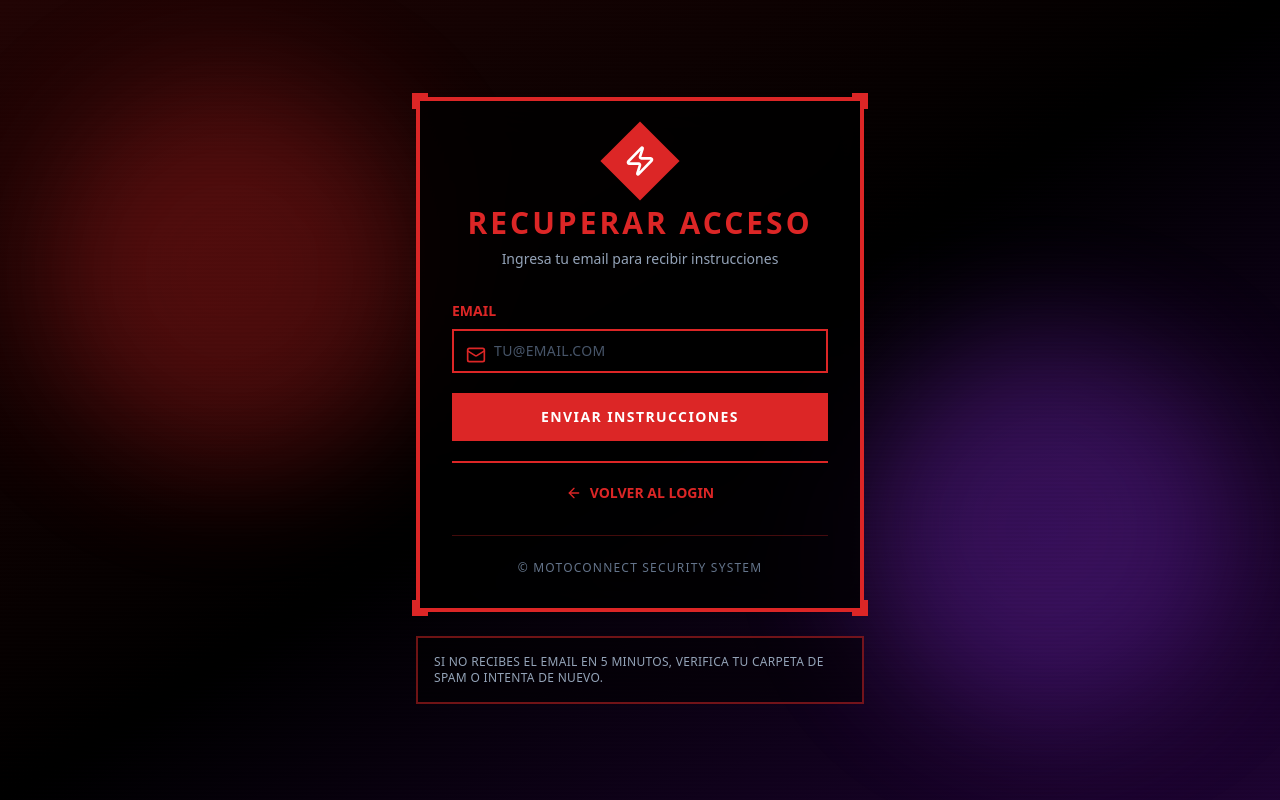
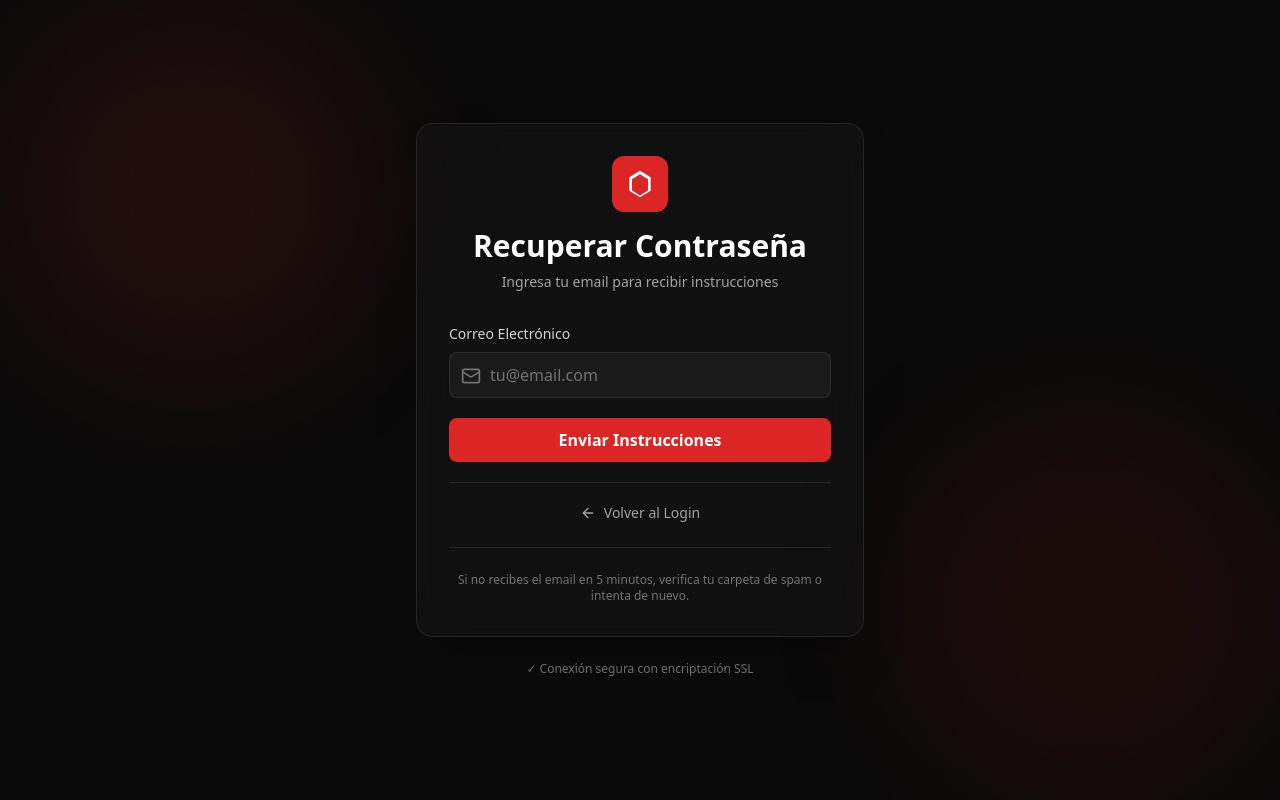
Before and after one commit to Santia2948329487/MotoConnect, a Next.js app: page /auth/forgotpassword in a window 1280 px wide. Built offline with nearby package versions, Linux system fonts and the light colour scheme.

Commit message:
Recuperar Contraseña Actualizado

```diff
--- a/src/app/auth/forgotpassword/page.tsx
+++ b/src/app/auth/forgotpassword/page.tsx
@@ -1,8 +1,7 @@
 "use client";
 
 import { useState } from "react";
-import { Mail, ArrowLeft, Zap, Loader } from "lucide-react";
-import Link from "next/link";
+import { Mail, ArrowLeft, Loader } from "lucide-react";
 
 export default function ForgotPasswordPage() {
   const [email, setEmail] = useState("");
@@ -17,7 +16,6 @@ export default function ForgotPasswordPage() {
 
     try {
       // Aquí iría la lógica real con tu backend
-      // Por ahora simulamos
       await new Promise((resolve) => setTimeout(resolve, 2000));
 
       if (!email.includes("@")) {
@@ -36,71 +34,46 @@ export default function ForgotPasswordPage() {
   };
 
   return (
-    <div className="min-h-screen bg-black text-white overflow-hidden relative">
-      {/* Fondo con efecto GTA VI */}
-      <div className="fixed inset-0">
-        {/* Gradiente GTA VI */}
-        <div className="absolute inset-0 bg-gradient-to-br from-red-950 via-black to-purple-950 opacity-50"></div>
+    <div className="min-h-screen bg-neutral-950 flex items-center justify-center p-4 relative overflow-hidden">
+      {/* Efectos de fondo */}
+      <div className="absolute top-0 left-0 w-96 h-96 bg-red-600/10 rounded-full blur-3xl"></div>
+      <div className="absolute bottom-0 right-0 w-96 h-96 bg-red-700/10 rounded-full blur-3xl"></div>
 
-        {/* Líneas animadas */}
-        <div className="absolute top-0 left-0 w-full h-full">
-          <div className="absolute top-20 left-10 w-96 h-96 bg-red-600 rounded-full blur-3xl opacity-10 animate-pulse"></div>
-          <div className="absolute bottom-20 right-10 w-96 h-96 bg-purple-600 rounded-full blur-3xl opacity-10 animate-pulse delay-1000"></div>
-        </div>
-
-        {/* Grid background */}
-        <div
-          className="absolute inset-0 opacity-5"
-          style={{
-            backgroundImage:
-              "linear-gradient(0deg, transparent 24%, rgba(255, 0, 0, 0.05) 25%, rgba(255, 0, 0, 0.05) 26%, transparent 27%, transparent 74%, rgba(255, 0, 0, 0.05) 75%, rgba(255, 0, 0, 0.05) 76%, transparent 77%, transparent), linear-gradient(90deg, transparent 24%, rgba(255, 0, 0, 0.05) 25%, rgba(255, 0, 0, 0.05) 26%, transparent 27%, transparent 74%, rgba(255, 0, 0, 0.05) 75%, rgba(255, 0, 0, 0.05) 76%, transparent 77%, transparent)",
-            backgroundSize: "50px 50px",
-          }}
-        ></div>
-      </div>
-
-      {/* Contenido */}
-      <div className="relative z-10 min-h-screen flex items-center justify-center p-4">
-        <div className="w-full max-w-md">
-          {/* Card con bordes GTA */}
-          <div className="border-4 border-red-600 bg-black/80 backdrop-blur-xl p-8 relative">
-            {/* Corners GTA VI */}
-            <div className="absolute -top-2 -left-2 w-4 h-4 border-t-4 border-l-4 border-red-600"></div>
-            <div className="absolute -top-2 -right-2 w-4 h-4 border-t-4 border-r-4 border-red-600"></div>
-            <div className="absolute -bottom-2 -left-2 w-4 h-4 border-b-4 border-l-4 border-red-600"></div>
-            <div className="absolute -bottom-2 -right-2 w-4 h-4 border-b-4 border-r-4 border-red-600"></div>
-
+      <div className="relative z-10 w-full max-w-md">
+        <div className="bg-neutral-900/50 backdrop-blur-xl border border-neutral-800 rounded-2xl p-8 shadow-2xl">
           {/* Header */}
           <div className="text-center mb-8">
             <div className="flex justify-center mb-4">
-                <div className="w-14 h-14 bg-red-600 flex items-center justify-center transform -rotate-45 hover:rotate-0 transition-transform duration-300">
-                  <Zap className="w-8 h-8 text-white transform rotate-45" />
+              <div className="w-14 h-14 bg-red-600 rounded-xl flex items-center justify-center">
+                <svg className="w-8 h-8 text-white" fill="currentColor" viewBox="0 0 24 24">
+                  <path d="M12 2L4 7v10l8 5 8-5V7l-8-5zm0 18.54l-6-3.75V8.46l6-3.75 6 3.75v8.33l-6 3.75z"/>
+                </svg>
               </div>
             </div>
-              <h1 className="text-3xl font-black text-red-600 mb-2 uppercase tracking-widest">
-                RECUPERAR ACCESO
-              </h1>
-              <p className="text-slate-400 text-sm">
-                Ingresa tu email para recibir instrucciones
+            <h1 className="text-3xl font-bold text-white mb-2">Recuperar Contraseña</h1>
+            <p className="text-neutral-400 text-sm">
+              {!success
+                ? "Ingresa tu email para recibir instrucciones"
+                : "Revisa tu correo electrónico"}
             </p>
           </div>
 
           {!success ? (
-              <form onSubmit={handleSubmit} className="space-y-5">
+            <div className="space-y-5">
               {/* Email Input */}
               <div>
-                  <label className="block text-sm font-bold text-red-600 mb-2 uppercase">
-                    EMAIL
+                <label className="block text-sm font-medium text-neutral-300 mb-2">
+                  Correo Electrónico
                 </label>
-                  <div className="relative border-2 border-red-600 bg-black/50">
-                    <Mail className="absolute left-3 top-3.5 w-5 h-5 text-red-600" />
+                <div className="relative">
+                  <Mail className="absolute left-3 top-3.5 w-5 h-5 text-neutral-500" />
                   <input
                     type="email"
                     value={email}
                     onChange={(e) => setEmail(e.target.value)}
                     placeholder="tu@email.com"
                     disabled={loading}
-                      className="w-full pl-10 pr-4 py-2.5 bg-transparent text-white placeholder-slate-600 focus:outline-none focus:border-red-500 uppercase text-sm tracking-wide"
+                    className="w-full pl-10 pr-4 py-2.5 bg-neutral-800/50 border border-neutral-700/50 rounded-lg text-white placeholder-neutral-500 focus:outline-none focus:ring-2 focus:ring-red-600 focus:border-transparent transition disabled:opacity-50"
                     required
                   />
                 </div>
@@ -108,48 +81,54 @@ export default function ForgotPasswordPage() {
 
               {/* Error */}
               {error && (
-                  <div className="border-2 border-red-600 bg-red-600/10 p-3 text-red-400 text-sm font-bold uppercase">
-                    ⚠️ {error}
+                <div className="bg-red-500/10 border border-red-500/50 rounded-lg p-3 text-red-400 text-sm">
+                  {error}
                 </div>
               )}
 
               {/* Submit Button */}
               <button
-                  type="submit"
+                onClick={handleSubmit}
                 disabled={loading}
-                  className="w-full bg-red-600 hover:bg-red-700 disabled:opacity-50 text-white font-black py-3 uppercase tracking-widest text-sm border-2 border-red-600 transition duration-200 transform hover:scale-105"
+                className="w-full bg-red-600 hover:bg-red-700 disabled:opacity-50 disabled:cursor-not-allowed text-white font-semibold py-2.5 rounded-lg transition duration-300 flex items-center justify-center gap-2"
               >
                 {loading ? (
-                    <div className="flex items-center justify-center gap-2">
+                  <>
                     <Loader className="w-4 h-4 animate-spin" />
-                      ENVIANDO...
-                    </div>
+                    Enviando...
+                  </>
                 ) : (
-                    "ENVIAR INSTRUCCIONES"
+                  "Enviar Instrucciones"
                 )}
               </button>
 
               {/* Divider */}
-                <div className="border-t-2 border-red-600 my-6"></div>
+              <div className="flex items-center my-6">
+                <div className="flex-1 h-px bg-neutral-800"></div>
+              </div>
 
               {/* Back Link */}
-                <Link
-                  href="/auth/login"
-                  className="flex items-center justify-center gap-2 text-red-600 hover:text-red-400 font-bold uppercase text-sm transition"
+              <button
+                onClick={() => window.location.href = '/auth/login'}
+                className="w-full flex items-center justify-center gap-2 text-neutral-400 hover:text-red-500 font-medium text-sm transition"
               >
                 <ArrowLeft className="w-4 h-4" />
                 Volver al Login
-                </Link>
-              </form>
+              </button>
+            </div>
           ) : (
-              <div className="text-center">
+            <div className="space-y-5">
               {/* Success Message */}
-                <div className="mb-6 p-6 border-2 border-green-600 bg-green-600/10">
-                  <div className="text-4xl mb-3">✓</div>
-                  <h2 className="text-2xl font-black text-green-600 mb-2 uppercase">
+              <div className="bg-green-500/10 border border-green-500/50 rounded-lg p-6 text-center">
+                <div className="w-12 h-12 bg-green-500/20 rounded-full flex items-center justify-center mx-auto mb-3">
+                  <svg className="w-6 h-6 text-green-500" fill="none" stroke="currentColor" viewBox="0 0 24 24">
+                    <path strokeLinecap="round" strokeLinejoin="round" strokeWidth={2} d="M5 13l4 4L19 7" />
+                  </svg>
+                </div>
+                <h2 className="text-xl font-bold text-green-500 mb-2">
                   Email Enviado
                 </h2>
-                  <p className="text-slate-400 text-sm mb-4">
+                <p className="text-neutral-400 text-sm">
                   Revisa tu bandeja de entrada (y spam) para las instrucciones de recuperación.
                 </p>
               </div>
@@ -160,42 +139,38 @@ export default function ForgotPasswordPage() {
                   setSuccess(false);
                   setEmail("");
                 }}
-                  className="w-full bg-red-600 hover:bg-red-700 text-white font-black py-3 uppercase tracking-widest text-sm border-2 border-red-600 transition"
+                className="w-full bg-neutral-800/50 hover:bg-neutral-800 border border-neutral-700/50 text-neutral-300 font-medium py-2.5 rounded-lg transition"
               >
                 Enviar Otro Email
               </button>
 
-                <Link
-                  href="/auth/login"
-                  className="block mt-4 text-red-600 hover:text-red-400 font-bold uppercase text-sm transition"
+              {/* Divider */}
+              <div className="flex items-center my-6">
+                <div className="flex-1 h-px bg-neutral-800"></div>
+              </div>
+
+              {/* Back Link */}
+              <button
+                onClick={() => window.location.href = '/auth/login'}
+                className="w-full flex items-center justify-center gap-2 text-neutral-400 hover:text-red-500 font-medium text-sm transition"
               >
+                <ArrowLeft className="w-4 h-4" />
                 Volver al Login
-                </Link>
+              </button>
             </div>
           )}
 
-            {/* Footer GTA Style */}
-            <div className="mt-8 pt-6 border-t border-red-600/30 text-center">
-              <p className="text-xs text-slate-500 uppercase tracking-widest">
-                © MotoConnect Security System
+          {/* Info Box */}
+          <div className="mt-6 pt-6 border-t border-neutral-800">
+            <p className="text-xs text-neutral-500 text-center">
+              Si no recibes el email en 5 minutos, verifica tu carpeta de spam o intenta de nuevo.
             </p>
           </div>
         </div>
 
-          {/* Info Box */}
-          <div className="mt-6 border-2 border-red-600/50 bg-black/50 p-4">
-            <p className="text-xs text-slate-400 uppercase tracking-wide">
-              Si no recibes el email en 5 minutos, verifica tu carpeta de spam o intenta de nuevo.
-            </p>
+        <div className="text-center mt-6 text-xs text-neutral-500">
+          ✓ Conexión segura con encriptación SSL
         </div>
-        </div>
-      </div>
-
-      {/* Scanlines effect */}
-      <div className="fixed inset-0 pointer-events-none opacity-5">
-        <div className="absolute inset-0 bg-repeat" style={{
-          backgroundImage: "repeating-linear-gradient(0deg, transparent, transparent 2px, rgba(0, 0, 0, 0.5) 2px, rgba(0, 0, 0, 0.5) 4px)"
-        }}></div>
       </div>
     </div>
   );
```
Lines whose indentation alone changed are shown as unchanged.
